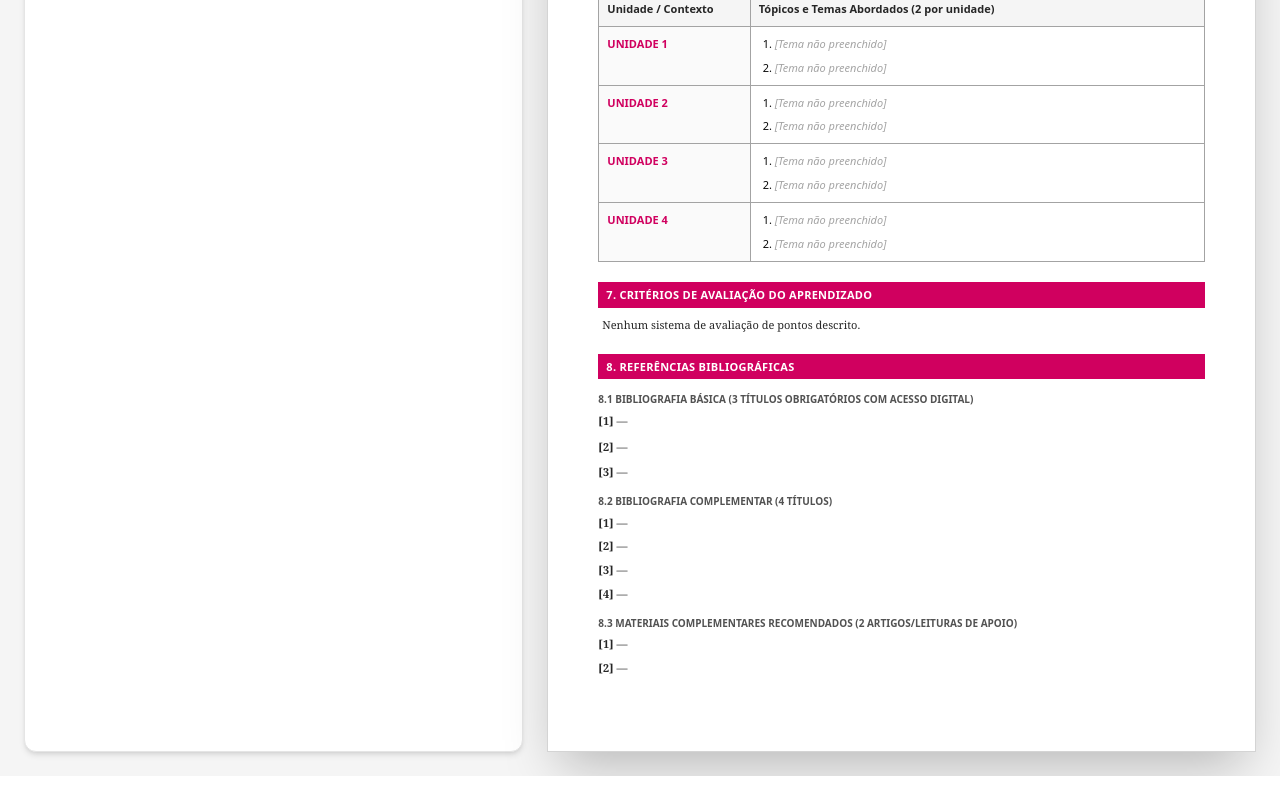
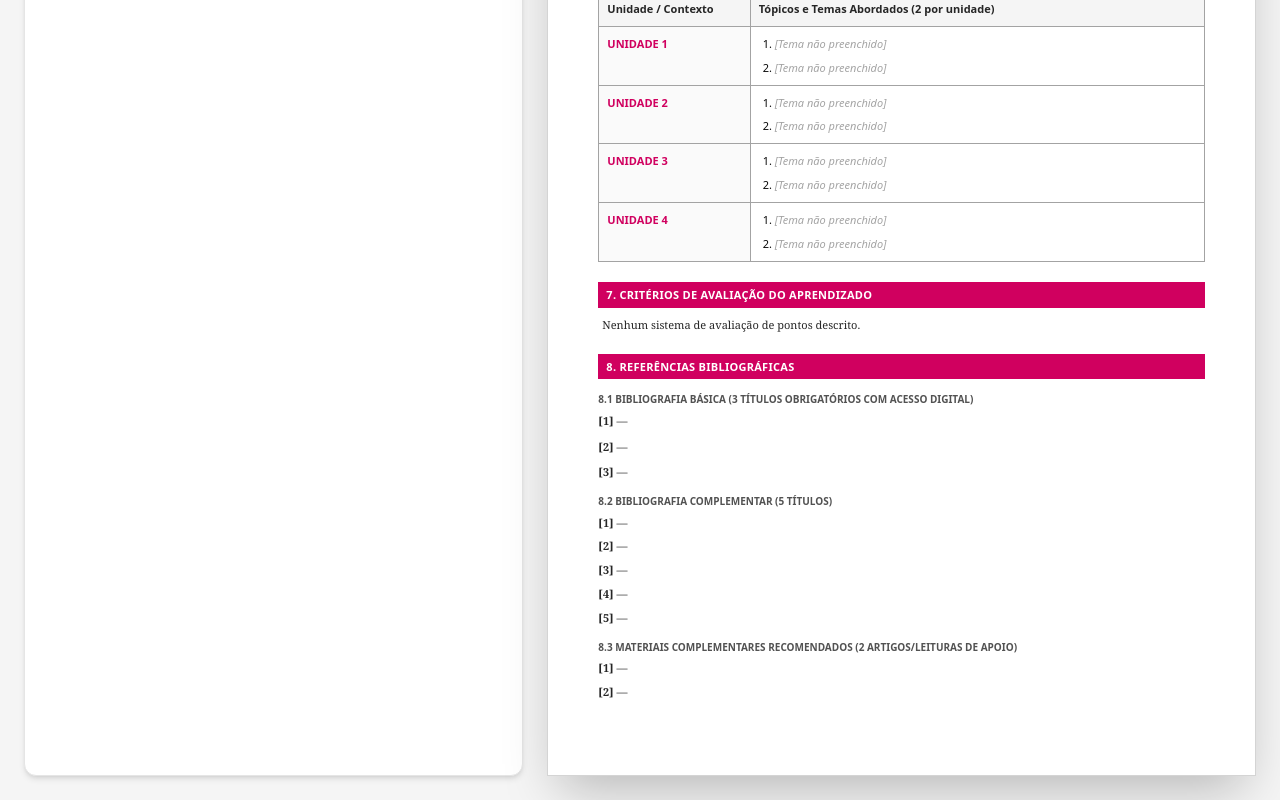
Before and after one commit to vilardani/geradordeplanodeensino, a React (Vite) app: page / in a window 1280 px wide. Shown: the part 823-1623 px from the top of the page. Before the commit the page ends 1599 px from the top, so only its background shows below. Built offline with nearby package versions, Linux system fonts and the light colour scheme.

Commit message:
Add a fifth complementary bibliography slot

```diff
--- a/src/App.tsx
+++ b/src/App.tsx
@@ -53,7 +53,7 @@ const blankSyllabusData = {
     { text: "", link: "" },
     { text: "", link: "" }
   ],
-  complementaryBibliography: ["", "", "", ""],
+  complementaryBibliography: ["", "", "", "", ""],
   materials: ["", ""]
 };
 
@@ -819,7 +819,7 @@ export default function App() {
                 </div>
 
                 <div className="bg-neutral-50 p-4 border border-neutral-200 rounded-lg">
-                  <h4 className="text-xs font-bold text-[#D0005F] uppercase mb-3">4 Bibliografias Complementares</h4>
+                  <h4 className="text-xs font-bold text-[#D0005F] uppercase mb-3">5 Bibliografias Complementares</h4>
                   <div className="space-y-3">
                     {syllabus.complementaryBibliography.map((bib, idx) => (
                       <div key={idx} className="space-y-1">
@@ -1082,7 +1082,7 @@ export default function App() {
 
                 <div className="mb-3 break-inside-avoid">
                   <h4 className="text-[10px] font-bold font-sans uppercase text-neutral-600 mb-1">
-                    8.2 Bibliografia Complementar (4 Títulos)
+                    8.2 Bibliografia Complementar (5 Títulos)
                   </h4>
                   <ul className="list-none pl-0 font-serif text-[11px] space-y-1.5">
                     {syllabus.complementaryBibliography.map((bib, idx) => (
```
